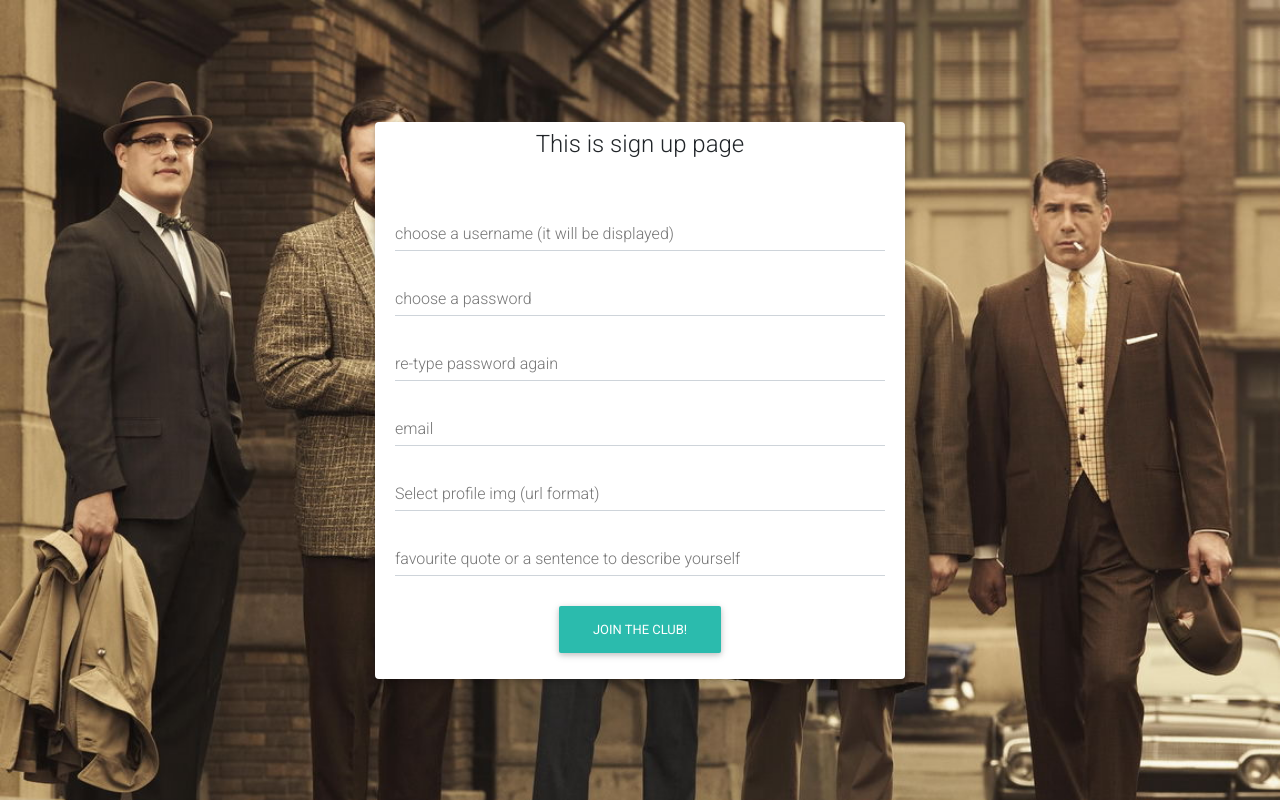
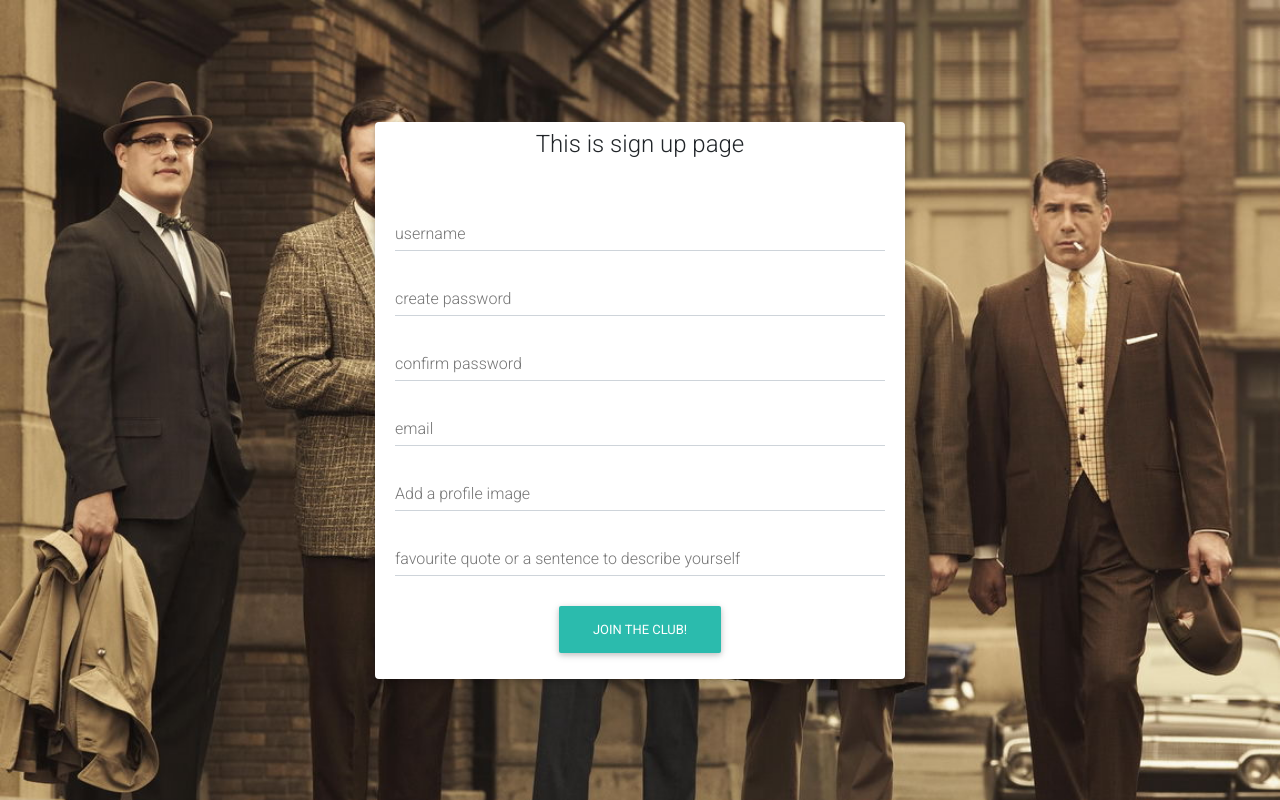
Before and after one commit to redgreenblues/playboy-starter-pack-frontend, a React (Create React App) app: page /signup in a window 1280 px wide. Built offline with nearby package versions, Linux system fonts and the light colour scheme; no server answers.

Commit message:
added in signup page

```diff
--- a/src/components/signUpPage.js
+++ b/src/components/signUpPage.js
@@ -1,37 +1,154 @@
-import React, { Component } from 'react'
+import React, { Component } from 'react';
+import Axios from 'axios';
+import {Redirect, Link} from "react-router-dom"
 import { MDBContainer, MDBBtn, MDBInput,
     MDBCol,MDBCard, MDBCardBody,
-    MDBCardTitle, MDBCardText }
+    MDBCardTitle }
 from 'mdbreact';
-import { Link } from 'react-router-dom';
 
+const api = Axios.create({
+    baseURL: 'http://localhost:3000/app',
+})
 
-export class signUpPage extends Component {
+class signUpPage extends Component {
+    constructor(props) {
+        super(props)
+        this.state = {
+            registerUsername: '',
+            registerPassword: '',
+            registerPassword2: '', // Confirmation password
+            registerEmail: '',
+            registerProfileImg: '',
+            registerProfileBio:'',
+            registerSuccess : false
+        }
+    }
+
+    handleChange = event => {
+        this.setState({
+            [event.target.name]: event.target.value
+        })
+    }
+    redirecting = ()=> { // adding a function to redirect
+        if(this.state.registerSuccess){
+        return <Redirect to='/'/>
+        } else return false
+    }
+
+    register = async event => {
+        event.preventDefault();
+        console.log('this.state is: ', this.state)
+        try {
+            await api.post('/register', {
+                username: this.state.registerUsername,
+                email: this.state.registerEmail,
+                password: this.state.registerPassword,
+                profileImg: this.state.profileImg,
+                // add a field of profile bio
+            }, {
+                withCredentials: true
+            })
+            this.setState({
+                registerUsername: '',
+                registerPassword: '',
+                registerPassword2: '', // Confirmation password
+                registerEmail: '',
+                registerProfileImg: '',
+                registerSuccess : true // adding a function to redirect
+            })
+            console.log('registered')
+            await alert('Sign up successful!')
+            await this.redirecting()
+        } catch (err) {
+            console.log(err)
+        }
+
+    }
 
     render() {
         return (
+
+            /*
+            <div className='landingPage'>
+                {this.redirecting()}
+                <form onSubmit={this.register}>
+                    <label htmlFor='registerUsername'>Username:</label>
+                    <input type='text' name='registerUsername' value={this.state.registerUsername} onChange={this.handleChange} required/>
+                    <br />
+                    <label htmlFor='registerEmail'>Email:</label>
+                    <input type='email' name='registerEmail' value={this.state.registerEmail} onChange={this.handleChange} required/>
+                    <br />
+                    <label htmlFor='registerPassword'>Password:</label>
+                    <input type='password' name='registerPassword' value={this.state.registerPassword} onChange={this.handleChange} required/>
+                    <br />
+                    <label htmlFor='registerPassword2'>Confirm Password:</label>
+                    <input type='password' name='registerPassword2' value={this.state.registerPassword2} onChange={this.handleChange} required/>
+                    <br />
+                    <label htmlFor='registerProfileImg'>Add a profile image:</label>
+                    <input type='url' name='registerProfileImg' value={this.state.registerProfileImg} onChange={this.handleChange} />
+                    <br />
+                    <input type='submit' value='Submit'></input>
+                </form>
+            </div>
+            */
            <div className='landingPage'>
            <MDBContainer>
+           {this.redirecting()}
                <MDBCol style={{ maxWidth: "35rem" }}>
                <MDBCard>
                    <MDBCardTitle className='m-2'>
                        This is sign up page
                    </MDBCardTitle>
                    <MDBCardBody>
-                    <form action="/app/sessions" method="POST">
-                        <MDBInput label='choose a username (it will be displayed)' type='text'name='username'></MDBInput>
-                        <MDBInput label='choose a password' type='password' name='password'></MDBInput>
-                        <MDBInput label='re-type password again' type='password' name='rePassword'></MDBInput>
-                        <MDBInput label='email' type='email' name='email'></MDBInput>
-                        <MDBInput label='Select profile img (url format)' type='text' name='proImg'></MDBInput>
-                        <MDBInput label='favourite quote or a sentence to describe yourself' type='text' name='proImg'></MDBInput>
-                        <Link to='/'><MDBBtn>join the club!</MDBBtn></Link>
+                   <form onSubmit={this.register}>
+                       <MDBInput label='username'
+                                 type='text'
+                                 name='registerUsername'
+                                 value={this.state.registerUsername}
+                                 onChange={this.handleChange}
+                                 required>
+                        </MDBInput>
+                       <MDBInput label='create password'
+                                 type='password'
+                                 name='registerPassword'
+                                 value={this.state.registerPassword}
+                                 onChange={this.handleChange}
+                                 required>
+                        </MDBInput>
+                       <MDBInput label='confirm password'
+                                 type='password'
+                                 name='registerPassword2'
+                                 value={this.state.registerPassword2}
+                                 onChange={this.handleChange}
+                                 required>
+                        </MDBInput>
+                       <MDBInput label='email'
+                                 type='email'
+                                 name='registerEmail'
+                                 value={this.state.registerEmail}
+                                 onChange={this.handleChange}
+                                 required>
+                        </MDBInput>
+                       <MDBInput label='Add a profile image'
+                                 type='url'
+                                 name='registerProfileImg'
+                                 value={this.state.registerProfileImg}
+                                 onChange={this.handleChange}>
+                        </MDBInput>
+                       <MDBInput label='favourite quote or a sentence to describe yourself'
+                                 type='text'
+                                 name='registerProfileBio'
+                                 value={this.state.registerProfileBio}
+                                 onChange={this.handleChange}>
+                        </MDBInput>
+                       <MDBBtn type='submit'>join the club!</MDBBtn>
                    </form>
                    </MDBCardBody>
                </MDBCard>
                </MDBCol>
            </MDBContainer>
            </div>
+
         )
     }
 }
```
Lines whose indentation alone changed are shown as unchanged.
